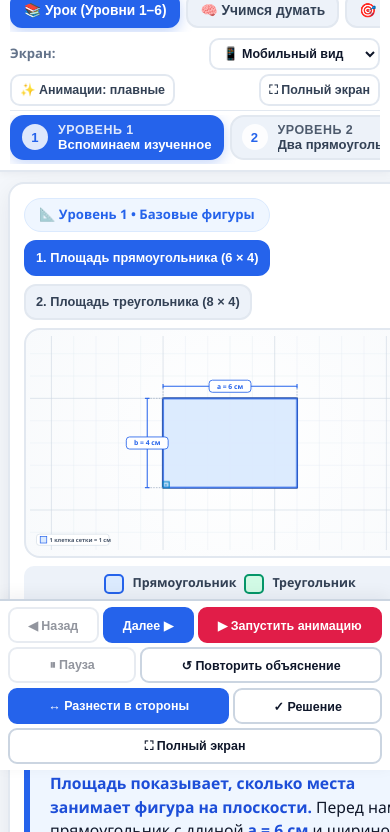
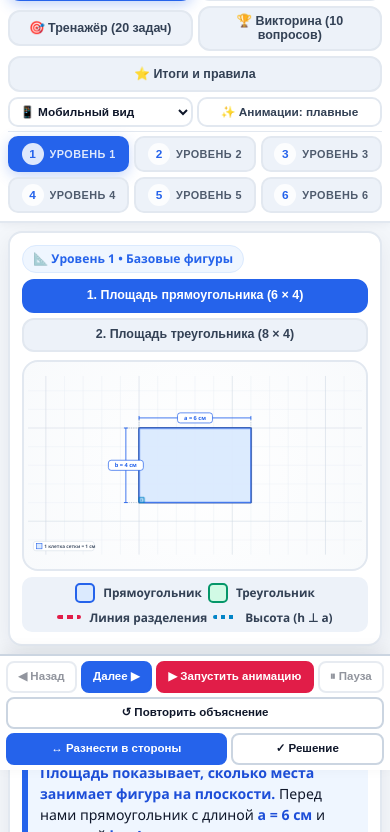
Before and after one commit to devcore34/doska-123, a plain HTML site: page index.html in a window 390 px wide. Shown: the part 74-906 px from the top of the page. Drawn offline with Linux system fonts and the light colour scheme.

Commit message:
Fix mobile viewport overflow: fit all tabs, level pills, SVG canvas, and dock buttons strictly inside phone screen width

```diff
--- a/css/responsive.css
+++ b/css/responsive.css
@@ -1,6 +1,7 @@
 /* ==========================================================================
    АДАПТАЦИЯ ПОД ЭЛЕКТРОННУЮ ДОСКУ (1920×1080, 1600×900, 1366×768),
    КОМПЬЮТЕРНЫЙ И МОБИЛЬНЫЙ РЕЖИМЫ (ТЕЛЕФОНЫ И ПЛАНШЕТЫ) (responsive.css)
+   Строгий контроль ширины (minmax(0, 1fr)), чтобы интерфейс никогда не выходил за экран телефона!
    ========================================================================== */
 
 /* 1. Режим большой интерактивной доски 1920×1080 */
@@ -11,7 +12,7 @@
   }
 
   .board-layout {
-    grid-template-columns: 1.52fr 1fr;
+    grid-template-columns: minmax(0, 1.52fr) minmax(0, 1fr);
     gap: 28px;
   }
 
@@ -28,7 +29,7 @@
   }
 }
 
-/* 2. Электронная доска 1600×900 и 1366×768 (компактная по высоте, без лишней прокрутки) */
+/* 2. Электронная доска 1600×900 и 1366×768 */
 @media (min-width: 1120px) and (max-height: 920px) {
   .app-header {
     padding: 8px 20px;
@@ -91,7 +92,7 @@
   }
 
   .board-layout {
-    grid-template-columns: 1.35fr 1fr;
+    grid-template-columns: minmax(0, 1.35fr) minmax(0, 1fr);
     gap: 18px;
   }
 
@@ -108,7 +109,7 @@
 /* 3. Режим электронной доски (для широких экранов > 1080px) */
 @media (min-width: 1081px) {
   body.mode-board .board-layout {
-    grid-template-columns: 1.5fr 1fr;
+    grid-template-columns: minmax(0, 1.5fr) minmax(0, 1fr);
   }
 
   body.mode-board .btn,
@@ -130,101 +131,160 @@
 }
 
 /* ==========================================================================
-   4. МОБИЛЬНЫЙ РЕЖИМ И АДАПТАЦИЯ ПОД СМАРТФОНЫ И ПЛАНШЕТЫ
-   Все фигуры так же разделяются и двигаются пальцем на экране телефона!
+   4. МОБИЛЬНЫЙ РЕЖИМ И ПОЛНАЯ ОПТИМИЗАЦИЯ ПОД ТЕЛЕФОНЫ (БЕЗ ВЫХОДА ЗА ЭКРАН!)
    ========================================================================== */
 
 body.mode-mobile {
-  --fs-xs: 0.84rem;
-  --fs-sm: 0.94rem;
-  --fs-base: 1.02rem;
-  --fs-md: 1.12rem;
-  --fs-lg: 1.28rem;
-  --fs-xl: 1.48rem;
-  --fs-2xl: 1.7rem;
-  --fs-formula: 1.24rem;
+  --fs-xs: 0.8rem;
+  --fs-sm: 0.88rem;
+  --fs-base: 0.95rem;
+  --fs-md: 1.04rem;
+  --fs-lg: 1.18rem;
+  --fs-xl: 1.35rem;
+  --fs-2xl: 1.5rem;
+  --fs-formula: 1.1rem;
+}
+
+body.mode-mobile .app-header,
+body.mode-mobile .workspace-container,
+body.mode-mobile .board-layout,
+body.mode-mobile .card-panel,
+body.mode-mobile .geometry-stage-card,
+body.mode-mobile .explanation-panel,
+body.mode-mobile .math-board,
+body.mode-mobile .task-condition-box,
+body.mode-mobile .mini-check-section {
+  width: 100% !important;
+  max-width: 100% !important;
+  min-width: 0 !important;
+  box-sizing: border-box !important;
 }
 
 body.mode-mobile .workspace-container {
-  max-width: 620px;
+  max-width: 600px !important;
   margin: 0 auto;
-  padding: 10px 10px 175px;
+  padding: 8px 8px 165px !important;
+  overflow-x: hidden !important;
 }
 
 body.mode-mobile .board-layout {
-  grid-template-columns: 1fr !important;
-  gap: 14px;
+  grid-template-columns: minmax(0, 1fr) !important;
+  gap: 12px;
 }
 
 body.mode-mobile .mini-check-grid,
 body.mode-mobile .summary-rules-grid {
-  grid-template-columns: 1fr !important;
-  gap: 14px;
+  grid-template-columns: minmax(0, 1fr) !important;
+  gap: 12px;
 }
 
 body.mode-mobile .geometry-stage-card {
   min-height: auto;
-  padding: 12px;
+  padding: 10px;
 }
 
 body.mode-mobile .svg-canvas-wrapper {
-  height: auto !important;
-  aspect-ratio: 860 / 480;
-  min-height: 230px;
-  max-height: 340px;
+  width: 100% !important;
+  max-width: 100% !important;
+  min-width: 0 !important;
+  height: clamp(210px, 54vw, 310px) !important;
   padding: 4px;
 }
 
 body.mode-mobile .card-panel {
-  padding: 14px;
-  border-radius: 16px;
+  padding: 12px;
+  border-radius: 14px;
 }
 
-body.mode-mobile .main-mode-tabs,
-body.mode-mobile .levels-track {
-  display: flex;
-  flex-wrap: nowrap;
-  overflow-x: auto;
-  -webkit-overflow-scrolling: touch;
-  scrollbar-width: none;
-  gap: 6px;
-  padding-bottom: 4px;
-}
-
-body.mode-mobile .main-mode-tabs::-webkit-scrollbar,
-body.mode-mobile .levels-track::-webkit-scrollbar {
-  display: none;
+body.mode-mobile .main-mode-tabs {
+  display: grid !important;
+  grid-template-columns: repeat(2, minmax(0, 1fr)) !important;
+  gap: 5px;
+  width: 100% !important;
+  max-width: 100% !important;
+  overflow: visible !important;
 }
 
 body.mode-mobile .mode-tab-btn {
-  flex: 0 0 auto;
-  white-space: nowrap;
-  padding: 6px 12px;
+  width: 100% !important;
+  min-width: 0 !important;
+  white-space: normal !important;
+  padding: 6px 8px;
   min-height: 36px;
-  font-size: 0.86rem;
+  font-size: 0.78rem;
+  justify-content: center;
+  text-align: center;
+  line-height: 1.15;
+}
+
+body.mode-mobile .mode-tab-btn:last-child {
+  grid-column: span 2;
+}
+
+body.mode-mobile .levels-track {
+  display: grid !important;
+  grid-template-columns: repeat(3, minmax(0, 1fr)) !important;
+  gap: 5px;
+  width: 100% !important;
+  max-width: 100% !important;
+  overflow: visible !important;
 }
 
 body.mode-mobile .level-step-btn {
-  flex: 0 0 auto;
-  min-width: 132px;
-  padding: 6px 10px;
+  width: 100% !important;
+  min-width: 0 !important;
+  padding: 5px 6px;
+  flex-direction: row;
+  align-items: center;
+  justify-content: center;
+  text-align: left;
+  gap: 6px;
+  border-radius: 10px;
+  overflow: hidden;
+}
+
+body.mode-mobile .level-step-info {
+  width: auto;
+  align-items: flex-start;
+  overflow: hidden;
+}
+
+body.mode-mobile .level-step-label {
+  display: block;
+  font-size: 0.68rem;
+  white-space: nowrap;
+}
+
+body.mode-mobile .level-step-title {
+  display: none !important;
 }
 
 body.mode-mobile .level-arrow {
-  display: none;
+  display: none !important;
 }
 
-/* 5. Автоматические медиа-запросы для планшетов и смартфонов (до 1080px и до 680px) */
+body.mode-mobile .btn,
+body.mode-mobile .btn-reveal-step,
+body.mode-mobile .subtab-btn,
+body.mode-mobile .option-choice-btn {
+  white-space: normal !important;
+  word-break: break-word;
+  max-width: 100%;
+  height: auto;
+  line-height: 1.25;
+}
+
+/* 5. Медиа-запросы для всех планшетов и телефонов (до 1080px и до 768px) */
 @media (max-width: 1080px) {
   body .board-layout,
   body.mode-board .board-layout {
-    grid-template-columns: 1fr !important;
-    gap: 16px;
+    grid-template-columns: minmax(0, 1fr) !important;
+    gap: 14px;
   }
 
   .mini-check-grid,
   .summary-rules-grid {
-    grid-template-columns: 1fr !important;
+    grid-template-columns: minmax(0, 1fr) !important;
   }
 
   .geometry-stage-card {
@@ -232,10 +292,10 @@ body.mode-mobile .level-arrow {
   }
 
   .svg-canvas-wrapper {
-    height: auto !important;
-    aspect-ratio: 860 / 480;
-    min-height: 250px;
-    max-height: 380px;
+    width: 100% !important;
+    max-width: 100% !important;
+    min-width: 0 !important;
+    height: clamp(220px, 54vw, 360px) !important;
   }
 
   .level-arrow {
@@ -243,212 +303,400 @@ body.mode-mobile .level-arrow {
   }
 }
 
-@media (max-width: 680px) {
+@media (max-width: 768px) {
   :root,
   body.mode-board,
+  body.mode-desktop,
   body.mode-mobile {
-    --fs-xs: 0.82rem;
-    --fs-sm: 0.92rem;
-    --fs-base: 0.98rem;
-    --fs-md: 1.08rem;
-    --fs-lg: 1.22rem;
-    --fs-xl: 1.42rem;
-    --fs-2xl: 1.62rem;
-    --fs-formula: 1.18rem;
+    --fs-xs: 0.78rem;
+    --fs-sm: 0.86rem;
+    --fs-base: 0.92rem;
+    --fs-md: 1.0rem;
+    --fs-lg: 1.14rem;
+    --fs-xl: 1.28rem;
+    --fs-2xl: 1.42rem;
+    --fs-formula: 1.05rem;
+  }
+
+  html,
+  body {
+    width: 100% !important;
+    max-width: 100vw !important;
+    overflow-x: hidden !important;
   }
 
   .app-header {
-    padding: 6px 10px;
+    position: relative;
+    padding: 6px 8px;
+    width: 100%;
+    max-width: 100vw;
+    overflow-x: hidden;
   }
 
   .header-top {
-    gap: 6px;
+    gap: 5px;
+    width: 100%;
+    max-width: 100%;
+  }
+
+  .brand-block {
+    gap: 8px;
+    max-width: 100%;
+    min-width: 0;
   }
 
   .brand-icon {
-    width: 32px;
-    height: 32px;
+    width: 28px;
+    height: 28px;
+  }
+
+  .brand-titles {
+    min-width: 0;
+    flex: 1;
   }
 
   .brand-titles h1 {
-    font-size: 1.0rem;
+    font-size: 0.92rem;
+    white-space: nowrap;
+    overflow: hidden;
+    text-overflow: ellipsis;
   }
 
   .brand-subtitle {
-    font-size: 0.74rem;
+    display: none;
   }
 
   .header-tools {
     width: 100%;
     justify-content: space-between;
     gap: 4px;
+    flex-wrap: nowrap;
+  }
+
+  .header-tools label,
+  #fullscreenHeaderBtn {
+    display: none;
   }
 
   .tool-pill,
   .display-mode-select {
-    padding: 4px 8px;
-    min-height: 32px;
-    font-size: 0.78rem;
+    padding: 4px 6px;
+    min-height: 30px;
+    font-size: 0.74rem;
+    flex: 1 1 50%;
+    justify-content: center;
+    max-width: 100%;
+    min-width: 0;
   }
 
-  /* Горизонтальная прокрутка вкладок и уровней пальцем на телефоне */
+  /* Все 5 вкладок разделов умещаются внутри экрана телефона (по 2 в ряд, текст полностью виден) */
   .main-mode-tabs {
-    width: 100%;
-    flex-wrap: nowrap;
-    overflow-x: auto;
-    -webkit-overflow-scrolling: touch;
-    scrollbar-width: none;
-    gap: 6px;
-    padding-bottom: 2px;
-  }
-
-  .main-mode-tabs::-webkit-scrollbar,
-  .levels-track::-webkit-scrollbar {
-    display: none;
+    display: grid !important;
+    grid-template-columns: repeat(2, minmax(0, 1fr)) !important;
+    width: 100% !important;
+    max-width: 100% !important;
+    min-width: 0 !important;
+    overflow: visible !important;
+    gap: 5px;
+    padding-bottom: 0;
   }
 
   .mode-tab-btn {
-    flex: 0 0 auto;
-    white-space: nowrap;
-    padding: 6px 11px;
-    min-height: 36px;
-    font-size: 0.84rem;
+    width: 100% !important;
+    min-width: 0 !important;
+    white-space: normal !important;
+    padding: 5px 6px;
+    min-height: 34px;
+    font-size: 0.76rem;
+    justify-content: center;
+    text-align: center;
+    line-height: 1.15;
+  }
+
+  .mode-tab-btn:last-child {
+    grid-column: span 2;
   }
 
   .level-progress-bar {
     margin-top: 4px;
     padding-top: 4px;
+    width: 100%;
+    max-width: 100%;
+    min-width: 0;
   }
 
+  /* Все 6 уровней умещаются в 2 ряда по 3 кнопки внутри экрана телефона без наложения текста */
   .levels-track {
-    flex-wrap: nowrap;
-    overflow-x: auto;
-    -webkit-overflow-scrolling: touch;
+    display: grid !important;
+    grid-template-columns: repeat(3, minmax(0, 1fr)) !important;
+    width: 100% !important;
+    max-width: 100% !important;
+    min-width: 0 !important;
+    overflow: visible !important;
+    gap: 5px;
+  }
+
+  .level-step-btn {
+    width: 100% !important;
+    min-width: 0 !important;
+    padding: 5px 6px;
+    flex-direction: row;
+    align-items: center;
+    justify-content: center;
+    text-align: left;
+    gap: 5px;
+    border-radius: 9px;
+    overflow: hidden;
+  }
+
+  .level-step-info {
+    width: auto;
+    align-items: flex-start;
+    overflow: hidden;
+  }
+
+  .level-step-label {
+    display: block;
+    font-size: 0.66rem;
+    white-space: nowrap;
+  }
+
+  .level-step-title {
+    display: none !important;
+  }
+
+  .level-num-badge {
+    width: 22px;
+    height: 22px;
+    font-size: 0.74rem;
+  }
+
+  .workspace-container {
+    width: 100% !important;
+    max-width: 100vw !important;
+    padding: 8px 8px 155px !important;
+    overflow-x: hidden !important;
+  }
+
+  .card-panel,
+  .mini-check-section,
+  .tier-filter-bar,
+  .celebration-banner {
+    padding: 10px 10px;
+    border-radius: 12px;
+    width: 100% !important;
+    max-width: 100% !important;
+    min-width: 0 !important;
+  }
+
+  .stage-header {
+    gap: 6px;
+    margin-bottom: 8px;
+    width: 100%;
+  }
+
+  .stage-badge {
+    font-size: 0.76rem;
+    padding: 4px 10px;
+    max-width: 100%;
+    white-space: normal;
+  }
+
+  .stage-subtabs {
+    width: 100%;
+    gap: 5px;
+  }
+
+  .subtab-btn {
+    padding: 6px 9px;
+    min-height: 34px;
+    font-size: 0.78rem;
+    white-space: normal !important;
+    word-break: break-word;
+    flex: 1 1 auto;
+    text-align: center;
+  }
+
+  /* Оптимальный размер чертежа на экране смартфона */
+  .svg-canvas-wrapper {
+    width: 100% !important;
+    max-width: 100% !important;
+    min-width: 0 !important;
+    height: clamp(205px, 55vw, 280px) !important;
+    padding: 2px;
+  }
+
+  .geometry-legend {
+    gap: 6px;
+    padding: 6px 8px;
+    margin-top: 6px;
+    font-size: 0.74rem;
+    text-align: center;
+  }
+
+  .task-condition-box {
+    padding: 8px 10px;
     gap: 6px;
   }
 
-  .level-step-btn {
-    flex: 0 0 auto;
-    min-width: 126px;
-    padding: 5px 9px;
+  .task-condition-header {
+    font-size: 0.74rem;
+    flex-wrap: wrap;
+    gap: 4px;
   }
 
-  .level-num-badge {
-    width: 26px;
-    height: 26px;
+  .task-condition-list,
+  .task-condition-find {
+    font-size: 0.82rem;
   }
 
-  .workspace-container {
-    padding: 10px 8px 175px !important;
-  }
-
-  .card-panel {
-    padding: 12px;
-    border-radius: 14px;
-  }
-
-  .stage-header {
-    gap: 8px;
-    margin-bottom: 8px;
-  }
-
-  .subtab-btn {
-    padding: 6px 10px;
-    min-height: 36px;
-    font-size: 0.8rem;
-  }
-
-  /* Оптимальный размер чертежа на экране смартфона для перетаскивания фигур пальцем */
-  .svg-canvas-wrapper {
-    height: auto !important;
-    aspect-ratio: 860 / 480;
-    min-height: 225px;
-    max-height: 300px;
-    padding: 4px;
-  }
-
-  .geometry-legend {
-    gap: 8px;
-    padding: 8px 10px;
-    margin-top: 8px;
-    font-size: 0.78rem;
-  }
-
-  .task-condition-box {
+  .pedagogical-callout {
     padding: 10px 12px;
+    font-size: 0.88rem;
   }
 
   .math-board {
-    padding: 12px;
-    gap: 10px;
+    padding: 10px;
+    gap: 8px;
+    width: 100%;
+    max-width: 100%;
+    min-width: 0;
   }
 
   .formula-banner {
-    padding: 8px 12px;
+    padding: 8px 10px;
+    gap: 6px;
+  }
+
+  .formula-expression {
+    font-size: 1.0rem;
+    word-break: break-word;
   }
 
   .calc-line {
     padding: 8px 10px;
-    font-size: 0.96rem;
-    flex-wrap: wrap;
+    font-size: 0.86rem;
+    flex-direction: column;
+    align-items: flex-start;
+    gap: 4px;
+    width: 100%;
+    max-width: 100%;
+  }
+
+  .calc-math {
+    font-size: 0.92rem;
+    max-width: 100%;
+  }
+
+  .next-calc-step-bar {
+    flex-direction: column;
+    align-items: stretch;
     gap: 6px;
   }
 
   .btn,
-  .btn-reveal-step {
-    padding: 10px 14px;
-    min-height: 44px;
-    font-size: 0.88rem;
+  .btn-reveal-step,
+  .option-choice-btn {
+    padding: 9px 12px;
+    min-height: 40px;
+    font-size: 0.84rem;
+    width: 100%;
+    max-width: 100%;
+    white-space: normal !important;
+    word-break: break-word;
+    text-align: center;
+  }
+
+  .option-choice-btn {
+    text-align: left;
+    gap: 8px;
+  }
+
+  .action-row {
+    gap: 6px;
     width: 100%;
   }
 
   .action-row .btn {
-    flex: 1 1 auto;
+    flex: 1 1 100%;
+  }
+
+  .mini-input-group {
+    width: 100%;
+    gap: 6px;
+    justify-content: flex-start;
   }
 
   .math-input {
-    width: 84px;
-    height: 44px;
-    font-size: 1.05rem;
+    width: 74px;
+    height: 40px;
+    font-size: 0.98rem;
   }
 
   /* Компактная экранная клавиатура для смартфона */
   .board-numpad {
-    padding: 8px;
-    gap: 6px;
+    padding: 6px;
+    gap: 4px;
     justify-content: center;
+    width: 100%;
+    max-width: 100%;
+  }
+
+  .board-numpad > span {
+    width: 100%;
+    text-align: center;
+    margin-bottom: 2px;
+    font-size: 0.74rem !important;
   }
 
   .numpad-key {
-    min-width: 44px;
-    height: 44px;
-    font-size: 1.0rem;
-    border-radius: 10px;
+    min-width: 38px;
+    height: 38px;
+    font-size: 0.92rem;
+    border-radius: 8px;
+    flex: 1 1 16%;
   }
 
-  /* Компактная нижняя панель управления на смартфоне */
+  .numpad-key.key-clear {
+    flex: 1 1 42%;
+    font-size: 0.8rem;
+  }
+
+  /* Компактная нижняя панель управления на смартфоне (всего 2 аккуратных ряда) */
   .teacher-dock {
-    padding: 6px 8px;
+    padding: 5px 6px;
+    width: 100%;
+    max-width: 100vw;
   }
 
   .teacher-dock-inner {
-    gap: 5px;
+    gap: 4px;
     justify-content: center;
+    width: 100%;
   }
 
   .dock-group {
     gap: 4px;
     justify-content: center;
     width: 100%;
+    flex-wrap: wrap;
+  }
+
+  #dockFullscreenBtn {
+    display: none;
   }
 
   .dock-btn {
-    padding: 6px 9px;
-    min-height: 36px;
-    font-size: 0.78rem;
-    border-radius: 9px;
+    padding: 5px 6px;
+    min-height: 32px;
+    font-size: 0.72rem;
+    border-radius: 8px;
     flex: 1 1 auto;
+    min-width: 0;
     justify-content: center;
+    white-space: normal;
+    text-align: center;
+    line-height: 1.15;
   }
 
   .dock-divider {
--- a/css/style.css
+++ b/css/style.css
@@ -107,6 +107,7 @@ input,
 
 html, body {
   width: 100%;
+  max-width: 100vw;
   min-height: 100vh;
   overflow-x: hidden;
   background-color: var(--bg-main);
@@ -372,17 +373,21 @@ html, body {
    ========================================================================== */
 
 .workspace-container {
+  width: 100%;
   max-width: 1860px;
   margin: 0 auto;
   padding: 18px 24px 240px;
+  overflow-x: hidden;
 }
 
 /* Главная двухколоночная сетка урока: слева огромная геометрия, справа пошаговый разбор */
 .board-layout {
   display: grid;
-  grid-template-columns: minmax(58%, 1.45fr) minmax(38%, 1fr);
+  grid-template-columns: minmax(0, 1.45fr) minmax(0, 1fr);
   gap: 24px;
   align-items: start;
+  width: 100%;
+  max-width: 100%;
 }
 
 /* Карточки */
@@ -394,6 +399,8 @@ html, body {
   padding: 24px;
   display: flex;
   flex-direction: column;
+  min-width: 0;
+  max-width: 100%;
 }
 
 /* ==========================================================================
@@ -460,21 +467,23 @@ html, body {
 /* Контейнер самого SVG */
 .svg-canvas-wrapper {
   width: 100%;
+  max-width: 100%;
+  min-width: 0;
   height: 420px;
   background: radial-gradient(circle at center, #FFFFFF 0%, #F8FAFC 100%);
   border: 2px solid var(--border-color);
   border-radius: var(--radius-md);
-  display: flex;
-  align-items: center;
-  justify-content: center;
+  display: block;
   position: relative;
   overflow: hidden;
   padding: 8px;
 }
 
 .geometry-svg {
-  width: 100%;
-  height: 100%;
+  width: 100% !important;
+  max-width: 100% !important;
+  min-width: 0 !important;
+  height: 100% !important;
   display: block;
   overflow: visible;
   user-select: none;
@@ -962,13 +971,15 @@ html, body {
 }
 
 .mini-task-svg-box {
+  width: 100%;
+  max-width: 100%;
+  min-width: 0;
   height: 155px;
   background: #FFFFFF;
   border-radius: var(--radius-sm);
   border: 1px solid var(--border-color);
-  display: flex;
-  align-items: center;
-  justify-content: center;
+  display: block;
+  overflow: hidden;
   padding: 8px;
 }
 
--- a/index.html
+++ b/index.html
@@ -5,9 +5,9 @@
   <meta name="viewport" content="width=device-width, initial-scale=1.0" />
   <title>Площади сложных фигур — Интерактивный урок математики (5 класс)</title>
   <link rel="icon" type="image/svg+xml" href="assets/favicon.svg" />
-  <link rel="stylesheet" href="css/style.css?v=12" />
-  <link rel="stylesheet" href="css/animations.css?v=12" />
-  <link rel="stylesheet" href="css/responsive.css?v=12" />
+  <link rel="stylesheet" href="css/style.css?v=17" />
+  <link rel="stylesheet" href="css/animations.css?v=17" />
+  <link rel="stylesheet" href="css/responsive.css?v=17" />
 </head>
 <body class="mode-board">
 
@@ -128,12 +128,12 @@
   </footer>
 
   <!-- Подключение логических модулей проекта -->
-  <script src="js/geometry.js?v=12"></script>
-  <script src="js/animations.js?v=12"></script>
-  <script src="js/speech.js?v=12"></script>
-  <script src="js/exercises.js?v=12"></script>
-  <script src="js/quiz.js?v=12"></script>
-  <script src="js/navigation.js?v=12"></script>
-  <script src="js/app.js?v=12"></script>
+  <script src="js/geometry.js?v=14"></script>
+  <script src="js/animations.js?v=14"></script>
+  <script src="js/speech.js?v=14"></script>
+  <script src="js/exercises.js?v=14"></script>
+  <script src="js/quiz.js?v=14"></script>
+  <script src="js/navigation.js?v=14"></script>
+  <script src="js/app.js?v=14"></script>
 </body>
 </html>
```
